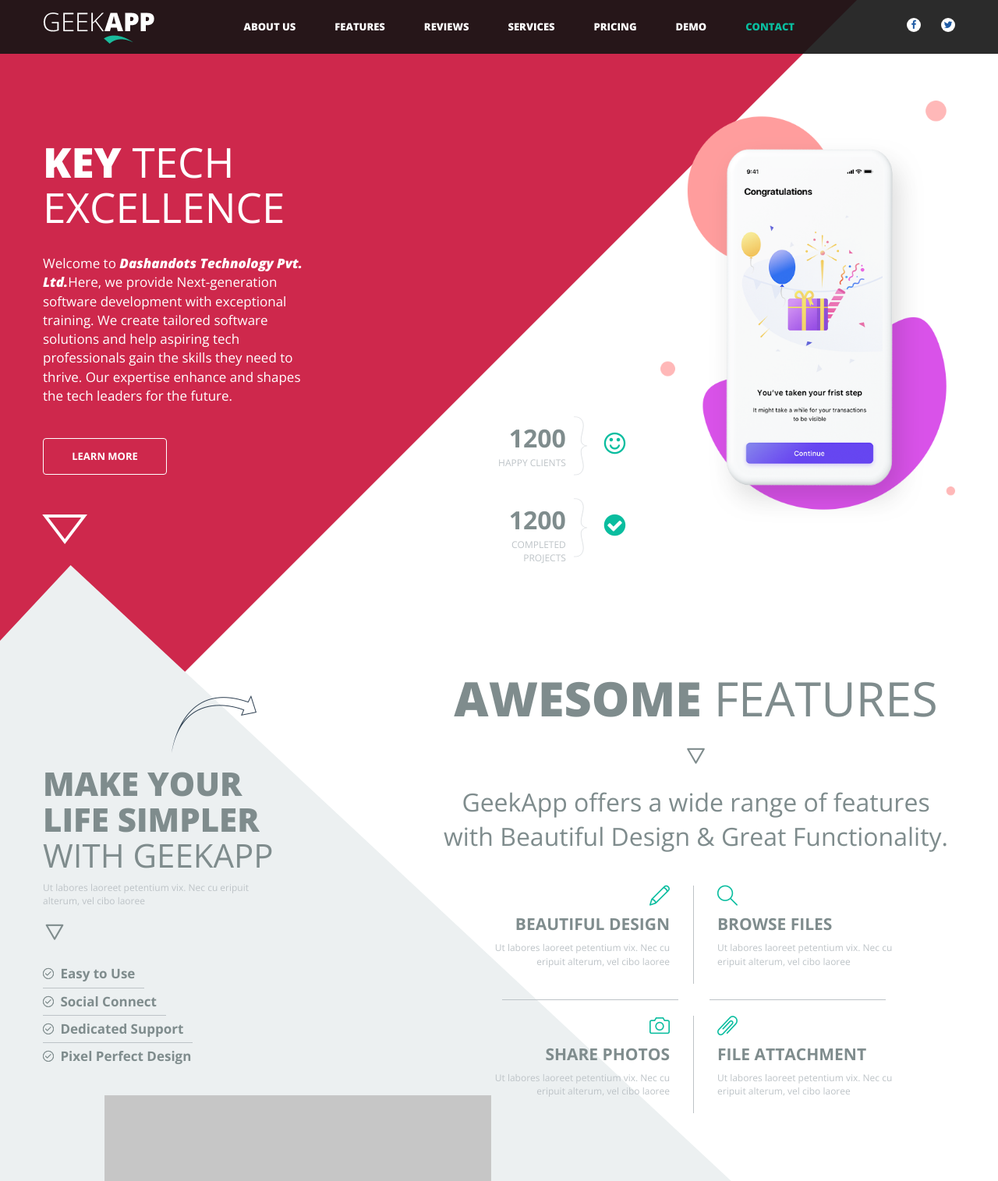
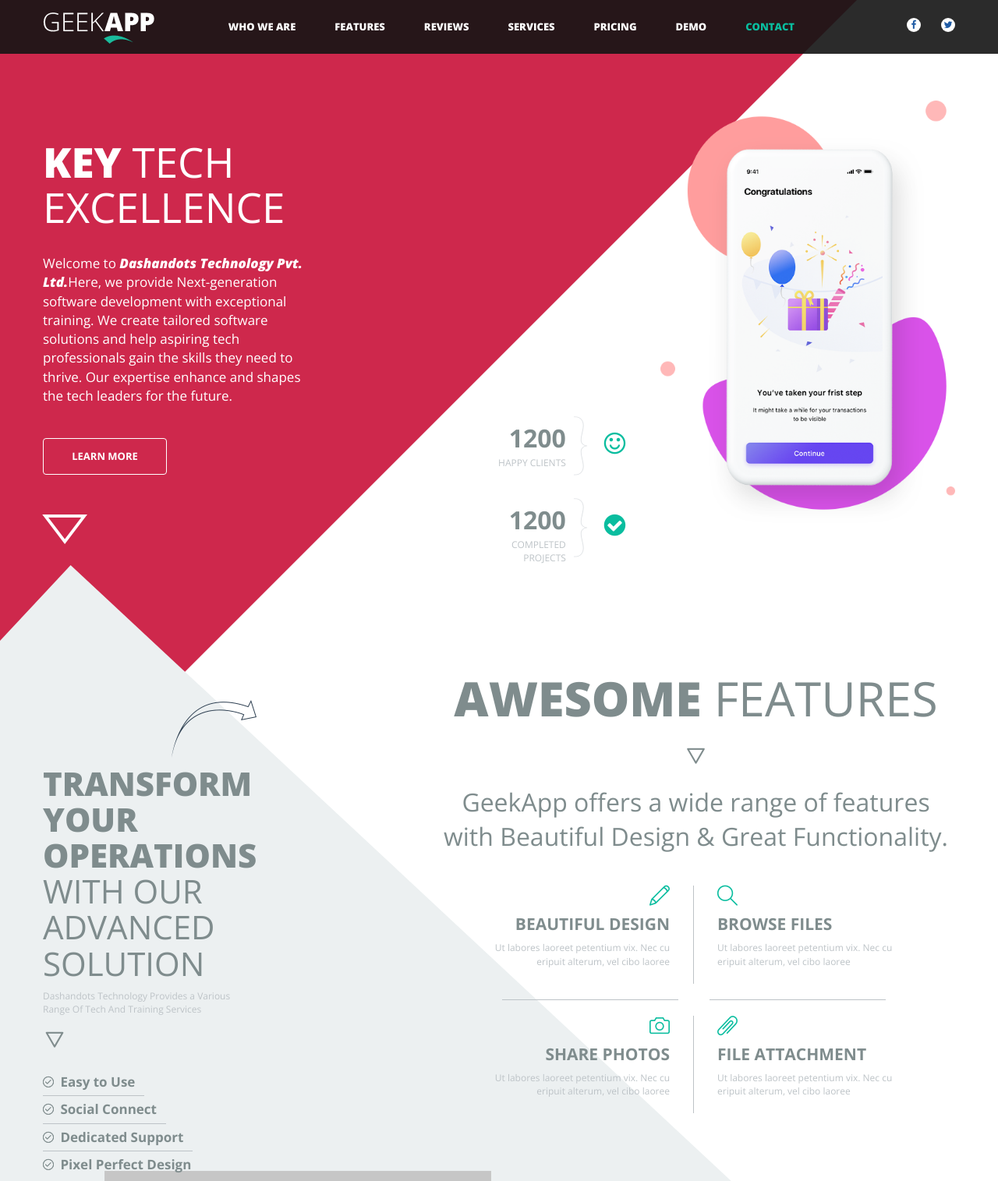
Before and after one commit to sumit245/dashandots_new_design, a website: page index.html in a window 1280 px wide. Shown: the top 1515 px of the page at 78% size. Drawn offline with nearby package versions, Linux system fonts and the light colour scheme.

Commit message:
changes in codes

```diff
--- a/index.html
+++ b/index.html
@@ -92,7 +92,7 @@
                     class="collapse navbar-collapse bs-navbar-collapse no-padding"
                   >
                     <ul class="nav navbar-nav navbar-right uppercase">
-                      <li><a href="#about" class="scroll">About US</a></li>
+                      <li><a href="#about" class="scroll">Who We Are</a></li>
                       <li><a href="#features" class="scroll">Features</a></li>
                       <li><a href="#reviews" class="scroll">Reviews</a></li>
                       <li><a href="#services" class="scroll">Services</a></li>
@@ -276,14 +276,14 @@
                     <!-- Title -->
                     <h3 class="section-msg1 color-grey text-uppercase">
                       <span class="text-extrabold"
-                        >Make Your <br />Life Simpler</span
+                        >Transform Your <br />Operations</span
                       >
-                      <br />With GEEKAPP
+                      <br />With Our Advanced Solution
                     </h3>
                     <!-- Content -->
                     <p>
-                      Ut labores laoreet petentium vix. Nec cu eripuit <br />
-                      alterum, vel cibo laoree
+                     Dashandots Technology Provides a Various  <br />
+                   Range Of Tech And Training Services
                     </p>
                     <!-- Shape Down Arrow -->
                     <p class="color-grey">
```
